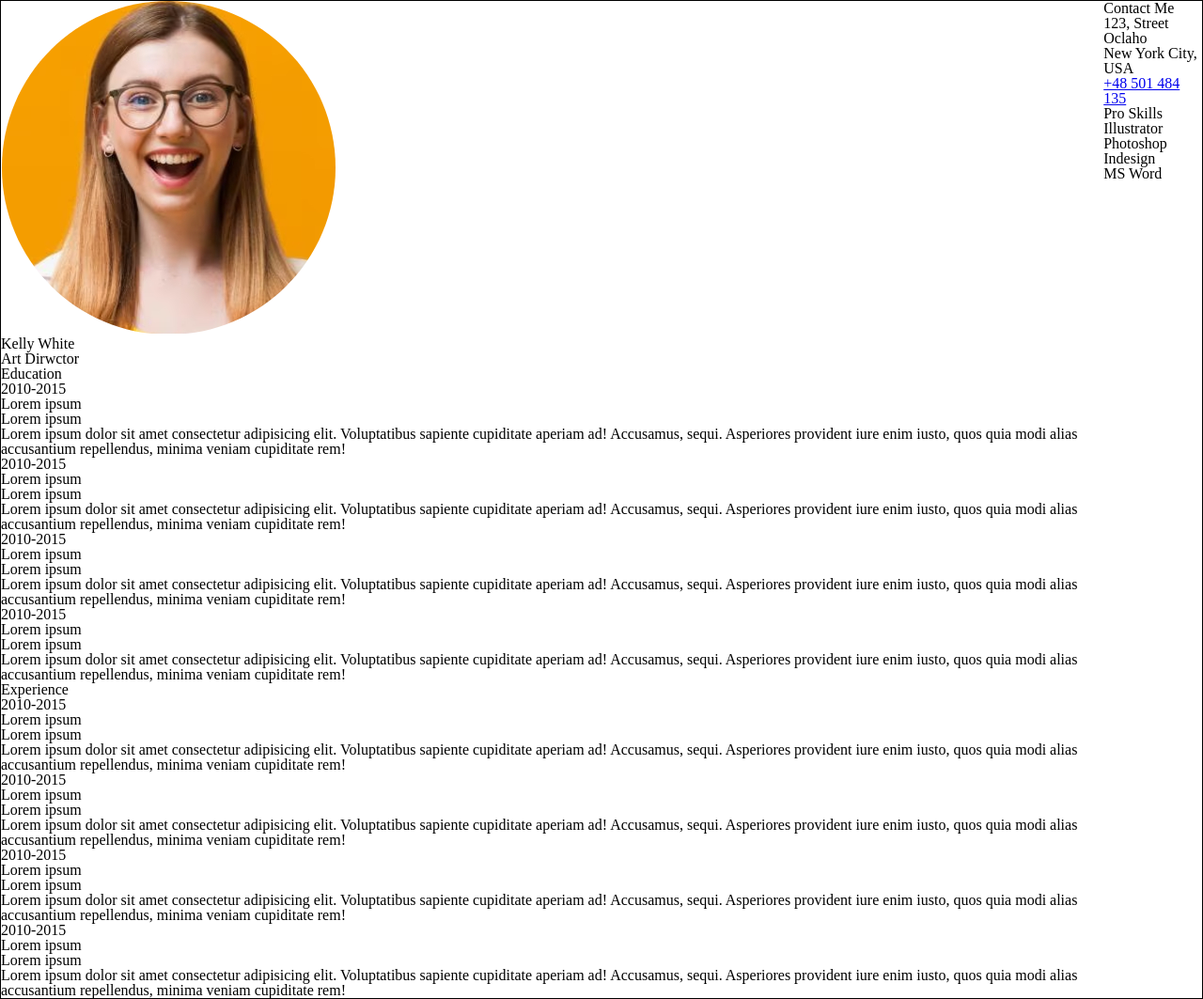
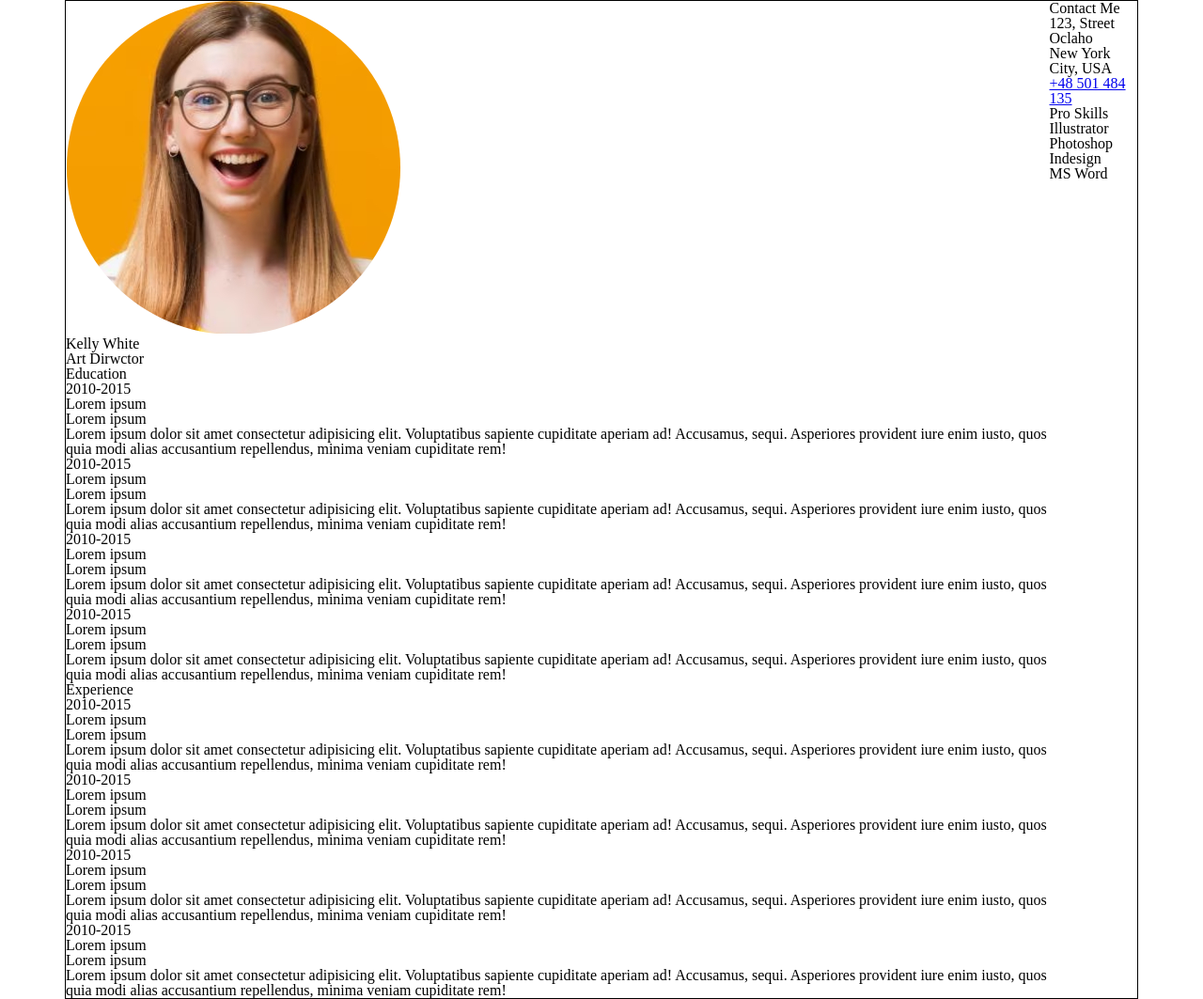
Before and after one commit to QHR44/cv_danielkucharski, a plain HTML site: page index.html in a window 1280 px wide. Shown: the whole page at 94% size. Drawn offline with Linux system fonts and the light colour scheme.

Commit message:
simple change

```diff
--- /dev/null
+++ b/css/custom.css
@@ -0,0 +1,19 @@
+.container {
+  max-width: 1140px;
+  margin: 0 auto;
+  min-height: 600px;
+}
+
+.flex-row {
+  display: flex;
+  flex-direction: row;
+}
+
+.flex-column {
+  display: flex;
+  flex-direction: column;
+}
+
+.border {
+  border: 1px solid #000;
+}/*# sourceMappingURL=custom.css.map */
--- a/index.html
+++ b/index.html
@@ -7,7 +7,7 @@
     <link rel="stylesheet" href="css/style.css">
     </head>
 <body>
-    <div class="conteiner flex-row border">
+    <div class="container flex-row border">
         <div class="col-left">
             <img src="img/cv.png" alt="">
             <div class="desc">
```
Also changed, not shown: 1 other file.
